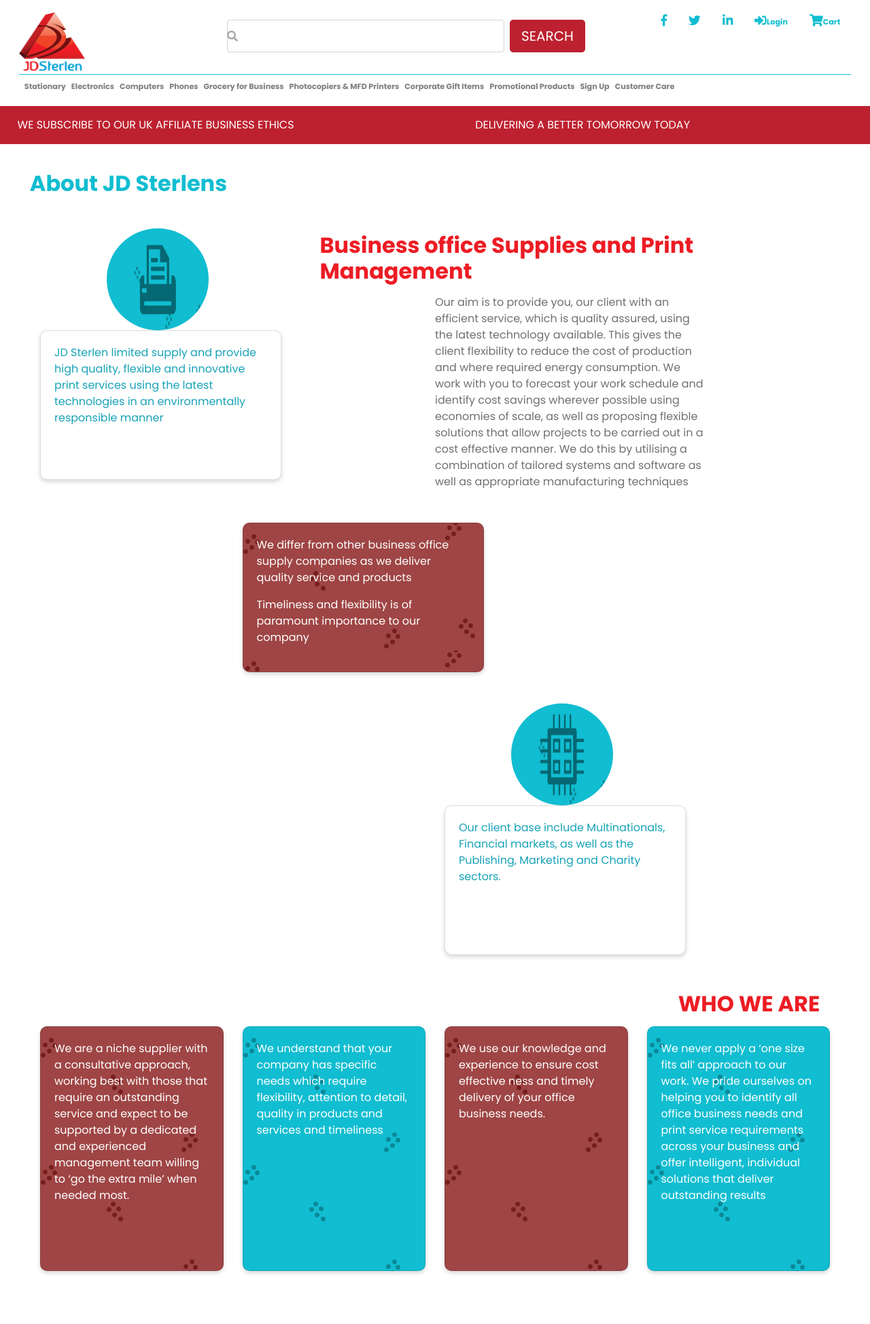
After one commit to XownSolutionsLimited/jdsterlins, a PHP site: page /about.php in a window 1280 px wide. The commit adds this page. Shown: the whole page at 68% size. Run offline with PHP 8.4, Linux system fonts and the light colour scheme; some libraries are stand-ins or nearby versions.

Commit message:
create contact and about-us page

```diff
--- /dev/null
+++ b/about.php
@@ -0,0 +1,111 @@
+<?php include ('header.html')?>
+	<!--- Categories-->
+	<div class="container-fluid padding">
+		<div class="row  welcome text-center">
+			<div class="col-12">
+				<h1 class="display-3 float-left">About JD Sterlens</h1>
+			</div>
+			<hr>
+		</div>
+	</div>
+
+    <!--- Cards -->
+	<div class="container-fluid padding about-us">
+		<div class="row padding ">
+
+			<div class="col-sm-4s col-md-4 col-lg-4 ">
+            <img class="card-img" src="img/Printers1.png">
+
+				<div class="card ">
+
+					<div class="card-body">
+                    <p> JD Sterlen limited supply and provide high quality, flexible and innovative print services using the latest technologies in an environmentally responsible manner<p>
+					</div>
+				</div>
+            </div>
+            <div class="col-sm-8 col-md-8 col-lg-8  text-align-center">
+
+                <h6  class="display-3 float-right text-red" >Business office Supplies and Print Management</h6>
+                <div class='col-12 d-flex justify-content-center'>
+            <p style="width:50%">
+            Our aim is to provide you, our client with an efficient service, which is quality assured, using the latest technology available. This gives the client flexibility to reduce the cost of production and where required energy consumption.
+
+We work with you to forecast your work schedule and identify cost savings wherever possible using economies of scale, as well as proposing flexible solutions that allow projects to be carried out in a cost effective manner.
+
+We do this by utilising a combination of tailored systems and software as well as appropriate manufacturing techniques
+</p>
+</div>
+</div>
+        </div>
+        <div class="row padding justify-content-center ">
+			<div class="col-sm-6 col-md-6 col-lg-6 ">
+
+				<div class="card even">
+
+					<div class="card-body">
+
+                    <p> We differ from other business office supply companies as we deliver quality service and products</p>
+                    <p>Timeliness and flexibility is of paramount importance to our company</p>
+					</div>
+				</div>
+            </div>
+    </div>  <!--ROW2-->
+
+    <div class="row padding justify-content-end ">
+			<div class="col-sm-6 col-md-6 col-lg-6 ">
+            <img class="card-img" src="img/Electronics1.png">
+				<div class="card ">
+
+					<div class="card-body">
+
+					<p>Our client base include Multinationals, Financial markets, as well as the Publishing, Marketing and Charity sectors.</p>
+					</div>
+				</div>
+			</div>
+
+        </div>  <!--ROW3-->
+		<div class="row padding  base-row justify-content-center">
+        <div class="col-12">
+        <h6  class="display-3 text-red float-right pr-10" >WHO WE ARE</h6>
+</div>
+<div class="col-12 who-we-are d-flex flex-wrap">
+			<div class="col-sm-6 col-md-6 col-lg-3  ">
+				<div class="card even">
+
+					<div class="card-body">
+
+                   <p> We are a niche supplier with a consultative approach, working best with those that require an outstanding service and expect to be supported by a dedicated and experienced management team willing to ‘go the extra mile’ when needed most.<p>
+
+					</div>
+				</div>
+			</div>
+			<div class="col-sm-6 col-md-6 col-lg-3 ">
+				<div class="card odd">
+
+					<div class="card-body">
+
+					<p>We understand that your company has specific needs which require flexibility, attention to detail, quality in products and services and timeliness</p>
+					</div>
+				</div>
+			</div>
+			<div class="col-sm-6 col-md-6 col-lg-3 ">
+				<div class="card even">
+
+					<div class="card-body">
+
+					<p>We use our knowledge and experience to ensure cost effective ness and timely delivery of your office business needs.</p>
+					</div>
+				</div>
+			</div>
+			<div class="col-sm-6 col-md-6 col-lg-3 ">
+				<div class="card odd">
+
+					<div class="card-body">
+
+					<p>We never apply a ‘one size fits all’ approach to our work. We pride ourselves on helping you to identify all office business needs and print service requirements across your business and offer intelligent, individual solutions that deliver outstanding results</p>
+					</div>
+				</div>
+			</div>
+        </div>
+        </div>
+	</div>
--- /dev/null
+++ b/header.html
@@ -0,0 +1,129 @@
+<!DOCTYPE html>
+<html lang="en">
+  <head>
+    <meta charset="utf-8" />
+    <meta name="viewport" content="width=device-width, initial-scale=1" />
+    <title>JD sterlen</title>
+    <link
+      rel="stylesheet"
+      href="https://maxcdn.bootstrapcdn.com/bootstrap/4.0.0/css/bootstrap.min.css"
+    />
+    <script src="https://ajax.googleapis.com/ajax/libs/jquery/3.3.1/jquery.min.js"></script>
+    <script src="https://cdnjs.cloudflare.com/ajax/libs/popper.js/1.12.9/umd/popper.min.js"></script>
+    <script src="https://maxcdn.bootstrapcdn.com/bootstrap/4.0.0/js/bootstrap.min.js"></script>
+    <script src="https://use.fontawesome.com/releases/v5.0.8/js/all.js"></script>
+    <link href="style.css" rel="stylesheet" />
+  </head>
+  <body>
+
+
+    <!-- Navigation -->
+    <nav class="navbar navbar-expand-md navbar-light bg-light sticky-top bg-white">
+
+      <div class="container-fluid d-flex flex-wrap" >
+
+		    <!----brand and search---->
+		<div class='d-flex flex-wrap col-12 head'>
+			<div class='d-flex flex-wrap justify-content-start col-3'><a class="navbar-brand" href="index.html"
+				><img src="img/logo.png"
+			  /></a>
+			</div>
+
+		   <!-- Actual search box -->
+		<div class="form-group has-search form-inline md-form col-md-6 col-sm-12">
+			<span class="fa fa-search form-control-feedback"></span>
+			<input type="text" class="form-control col-8 " >
+			<button type="button" class="btn btn-primary btn-lg">
+				SEARCH
+			  </button>
+		</div>
+
+			<ul class="d-flex flex-wrap justify-content-end col-md-3 col-sm-12">
+				<li class=" nav-item">
+					<a class="nav-link " href="" ><i class="icon fab fa-facebook-f"></i></a>
+				  </li>
+				  <li class=" nav-item">
+					<a class="nav-link " href="" ><i class="icon fab fa-twitter"></i></a>
+				  </li>
+				  <li class=" nav-item">
+					<a class="nav-link " href="" ><i class="icon fab fa-linkedin-in"></i></a>
+				  </li>
+				<li class=" nav-item">
+				  <a class="nav-link " href="login.html" ><i class="icon fas fa-sign-in-alt"></i>Login</a>
+				</li>
+				<li class=" nav-item">
+				  <a class="nav-link" href="cart.html"><i class="icon fas fa-shopping-cart"></i>Cart</a>
+				</li>
+			<!-- 	<li class=" nav-item">
+				  <a class="nav-link" href="serices.html">Services</a>
+				</li>
+				<li class=" nav-item">
+				  <a class="nav-link" href="team.html">Team</a>
+				</li>
+				<li class=" nav-item">
+				  <a class="nav-link" href="about.html">Connect</a>
+				</li> -->
+			  </ul>
+			  <hr class="col-12"/>
+		</div>
+
+       <div class="col-12 ">
+
+        <button
+          class="navbar-toggler"
+          type="button"
+          data-toggle="collapse"
+          data-target="#navbarResponsive"
+        >
+          <span class="navbar-toggler-icon"></span>
+        </button>
+        <div class="collapse navbar-collapse" id="navbarResponsive">
+          <ul class="navbar-nav">
+            <li class=" nav-item">
+              <a class="nav-link " href="#" >Stationary</a>
+			</li>
+			<li class=" nav-item">
+				<a class="nav-link " href="#" >Electronics</a>
+			  </li>
+			  <li class=" nav-item">
+				<a class="nav-link " href="#" >Computers</a>
+			  </li>
+			  <li class=" nav-item">
+				<a class="nav-link " href="#" >Phones</a>
+			  </li>
+			  <li class=" nav-item">
+				<a class="nav-link " href="#" >Grocery for Business</a>
+			  </li>
+			  <li class=" nav-item">
+				<a class="nav-link " href="#" >Photocopiers & MFD Printers</a>
+			  </li>
+			  <li class=" nav-item">
+				<a class="nav-link " href="#" >Corporate Gift Items</a>
+			  </li>
+			  <li class=" nav-item">
+				<a class="nav-link " href="#" >Promotional Products</a>
+			  </li>
+            <li class=" nav-item">
+              <a class="nav-link" href="#">Sign Up</a>
+            </li>
+            <li class=" nav-item">
+              <a class="nav-link" href="#">Customer Care</a>
+            </li>
+
+          </ul>
+        </div>
+	  </div>
+	  </div>
+    </nav>
+  <!--- site tag line -->
+<div class='d-flex flex-wrap col-12 bg vision'>
+	<div class='mr-auto pl-4'>
+		<p>We subscribe to our UK affiliate Business Ethics</p>
+		</div>
+		<div >
+		<p>DELIVERING A BETTER TOMORROW TODAY </p>
+		</div>
+		<div class='ml-auto'>
+		</div>
+
+</div>
--- a/style.css
+++ b/style.css
@@ -180,7 +180,59 @@ font-weight: bold;
 .head .icon,.icon:hover ,.head .nav-link{
   color: #11BDD1;
 }
+/*==about==us==*/
+.text-red{
+  color: #ED1C24 !important;
+}
+.about-us .card{
 
+  height:220px;
+  margin:0 14px 14px 14px;
+
+
+}
+.about-us .card p {
+  color:#17a2b8;
+}
+.about-us .base-row .card p,.about-us .even p{
+  color:#fff;
+}
+ .even {
+  background:url("./img/categoriesRed.jpg") ;
+}
+.odd {
+  background:url("./img/categoriesBlue.jpg");
+}
+.about-us .base-row .card{
+  width: 360;
+  height:360px;
+}
+.about-us  .card-img{
+border-radius: 50%;
+width: 150px;
+height: 150px;
+/* margin-bottom: -1em; */
+margin: 0 7em;
+}
+/*===contact us==*/
+
+.contact-us ul{
+  list-style: none;
+  border: 1px solid#017684;
+  width: 20px;
+  display: flex;
+  flex-direction: column;
+  justify-content: space-around;
+  background-color: #017684;
+
+}
+.contact-us li{
+  border-bottom: 1px solid#017684;
+
+}
+.who-we-are{
+  max-width:1200px;
+}
 .footer {
   background-color: #017684;
   color: #ffff;
@@ -373,6 +425,10 @@ margin: 1%;
     max-width:22.2rem;
 
   }
+  .about-us{
+    padding-left: 60px;
+      padding-right: 60px;
+  }
 }
 /*Extra (xl) large devices (large desktops, 1200px and up)*/
 @media  (min-device-width: 1900px) {
@@ -399,4 +455,9 @@ margin: 1%;
   font-size: 1rem;
   font-weight: 600;
 }
+.about-us{
+  padding-left: 60px;
+    padding-right: 60px;
 }
+
+}
```
Also changed, not shown: contact.php (added, +61 -0 lines), index.php (renamed from index.html, +1 -129 lines), img/categoriesBlue.jpg (added), img/categoriesRed.jpg (added).
